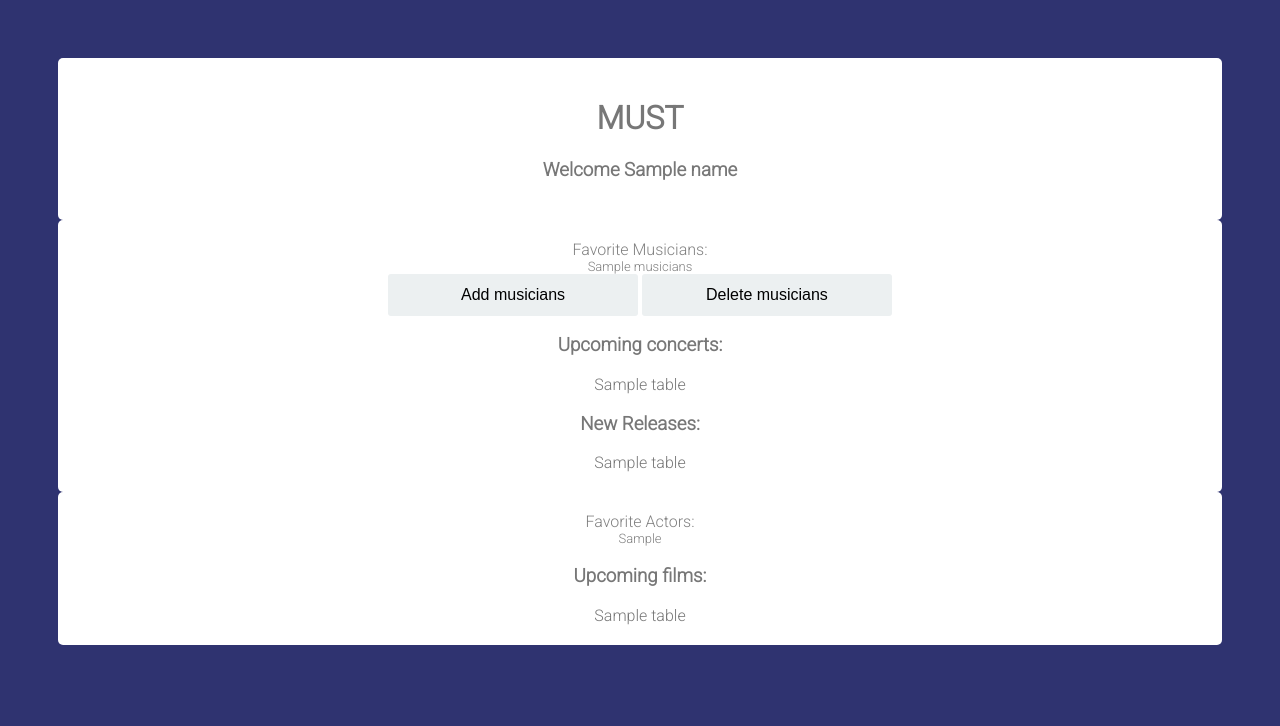
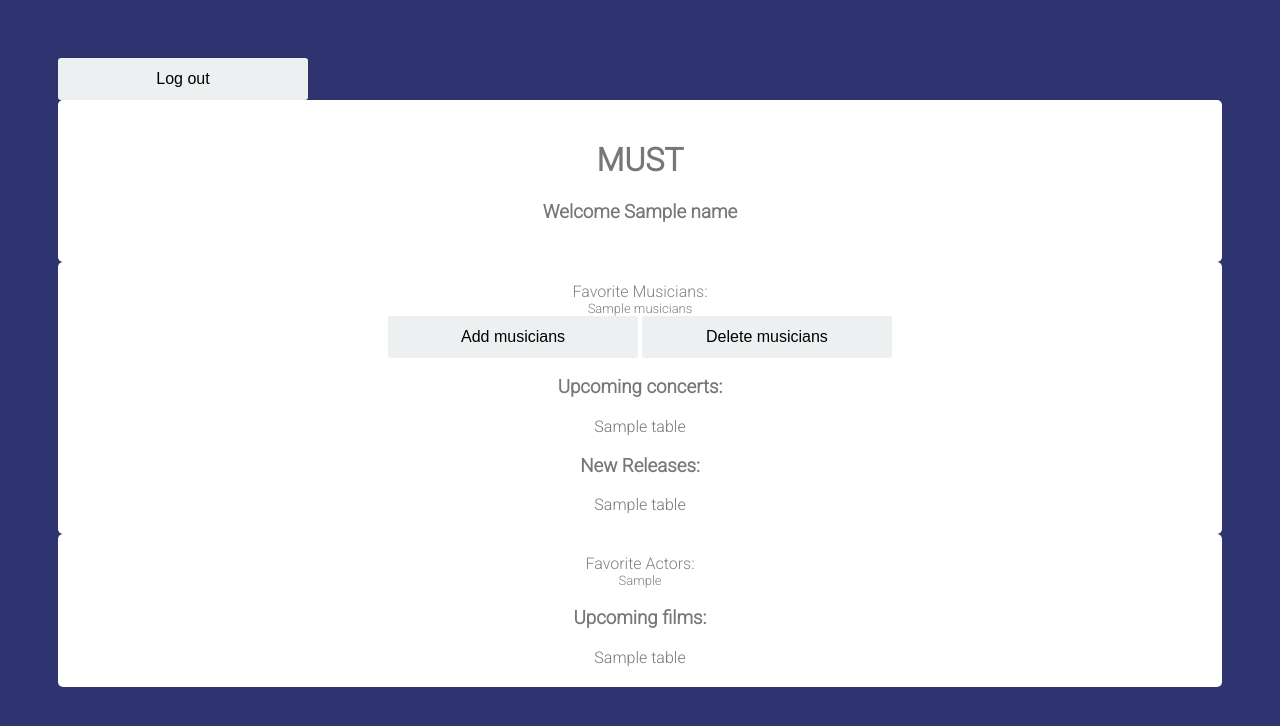
Before and after one commit to andreanr/MUST, a Flask app: template app/templates/homepage.html in a window 1280 px wide. Shown: the top 726 px of the page. Run offline with Flask 2, Linux system fonts and the light colour scheme; the template is opened without the code that fills it: most values are stand-ins (such as "Sample title", 1, 10 or a date in 2020); parts of the project's set-up code (start-up, migrations or seed data) failed here and were passed over.

Commit message:
add logout button

```diff
--- a/app/routes.py
+++ b/app/routes.py
@@ -128,8 +128,8 @@ def delete_musician():
         return render_template('delete_musician.html')
 
 
-@app.route('/logout/')
 @login_required
+@app.route('/logout')
 def logout():
     logout_user()
-    return "you are logged out"
+    return "You are logged out!"
--- a/app/templates/homepage.html
+++ b/app/templates/homepage.html
@@ -1,6 +1,7 @@
 <link rel="stylesheet" href="/static/style.css" type="text/css">
 {% block body %}
 <form action="/homepage" method="POST">
+    <input type="button" value="Log out" onclick="window.location.href='{{ url_for( 'logout') }}';">
 <div class="homepage">
 <div class="login-screen">
 <div class="app-title">
```
